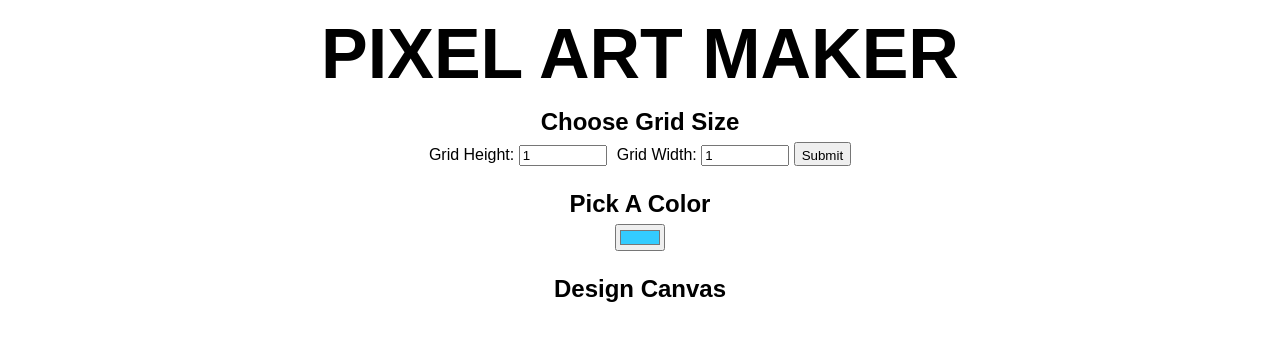
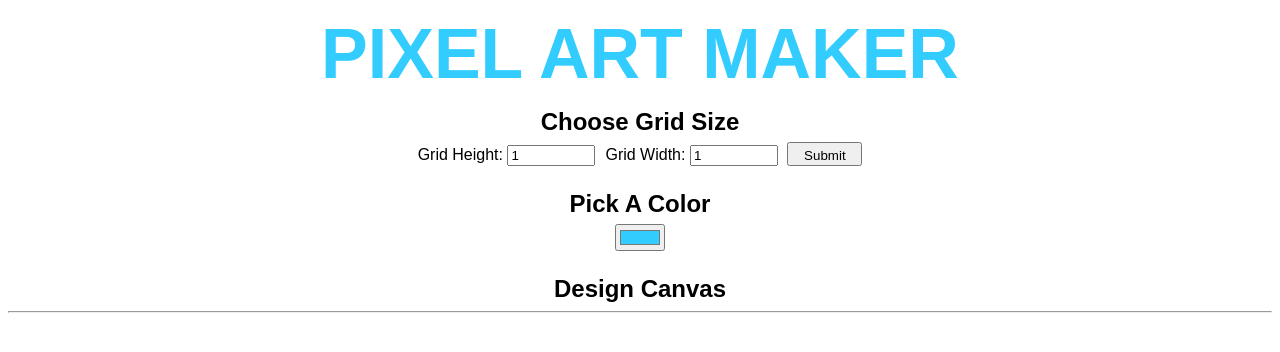
Before and after one commit to arickuter/pixel-art-maker, a plain HTML site: page index.html in a window 1280 px wide. Drawn offline with nearby package versions, Linux system fonts and the light colour scheme.

Commit message:
Basic style changes

```diff
--- a/css/styles.css
+++ b/css/styles.css
@@ -9,6 +9,7 @@ body {
 h1 {
     font-size: 70px;
     margin: 0.2em;
+    color: #33ccff;
 }
 
 h2 {
@@ -46,6 +47,12 @@ input[type=number] {
 button {
   padding-top: 4px;
   padding-bottom: 1px;
+  width: 75px;
+  margin-left: 5px;
+}
+
+hr {
+  margin-bottom: 20px;
 }
 
 #inputHeight {
--- a/index.html
+++ b/index.html
@@ -23,6 +23,7 @@
   <input type="color" class="input-color" value="#33ccff">
 
   <h2>Design Canvas</h2>
+  <hr>
   <table id="pixelCanvas"></table>
 
   <script src="js/designs.js"></script>
```
